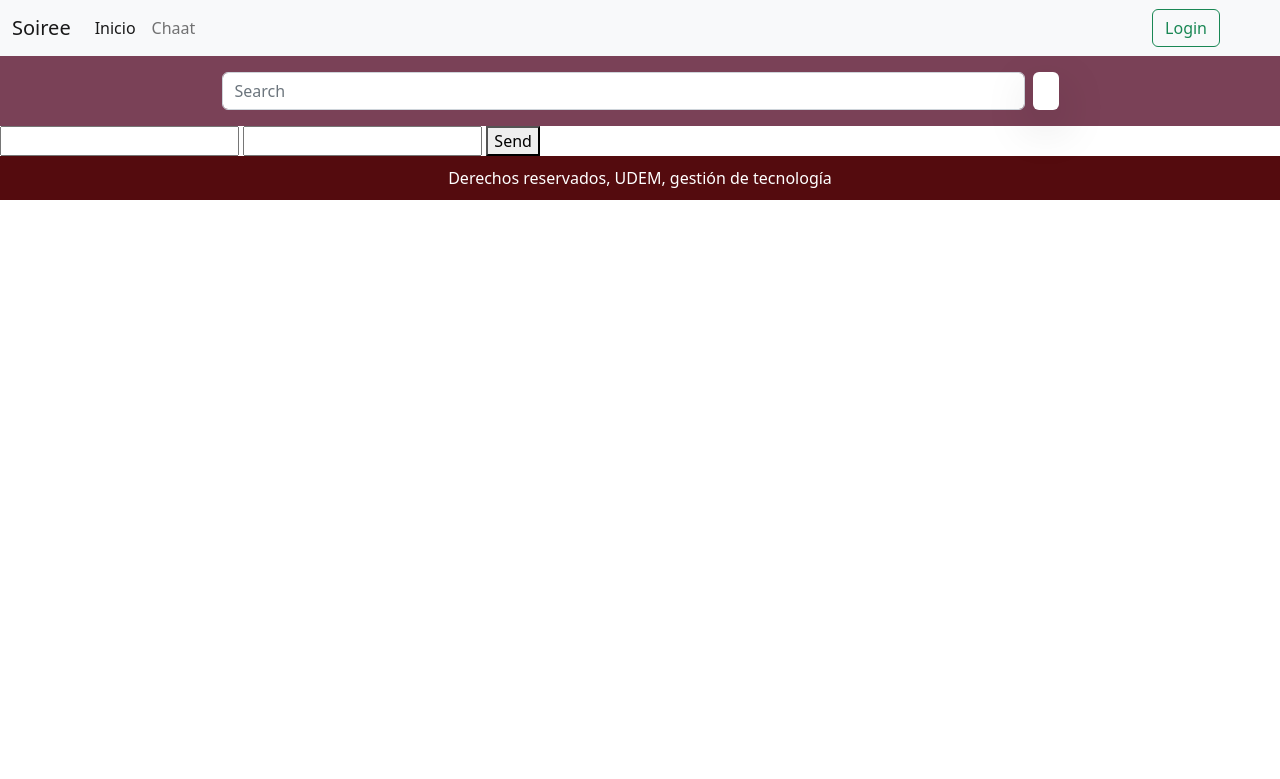
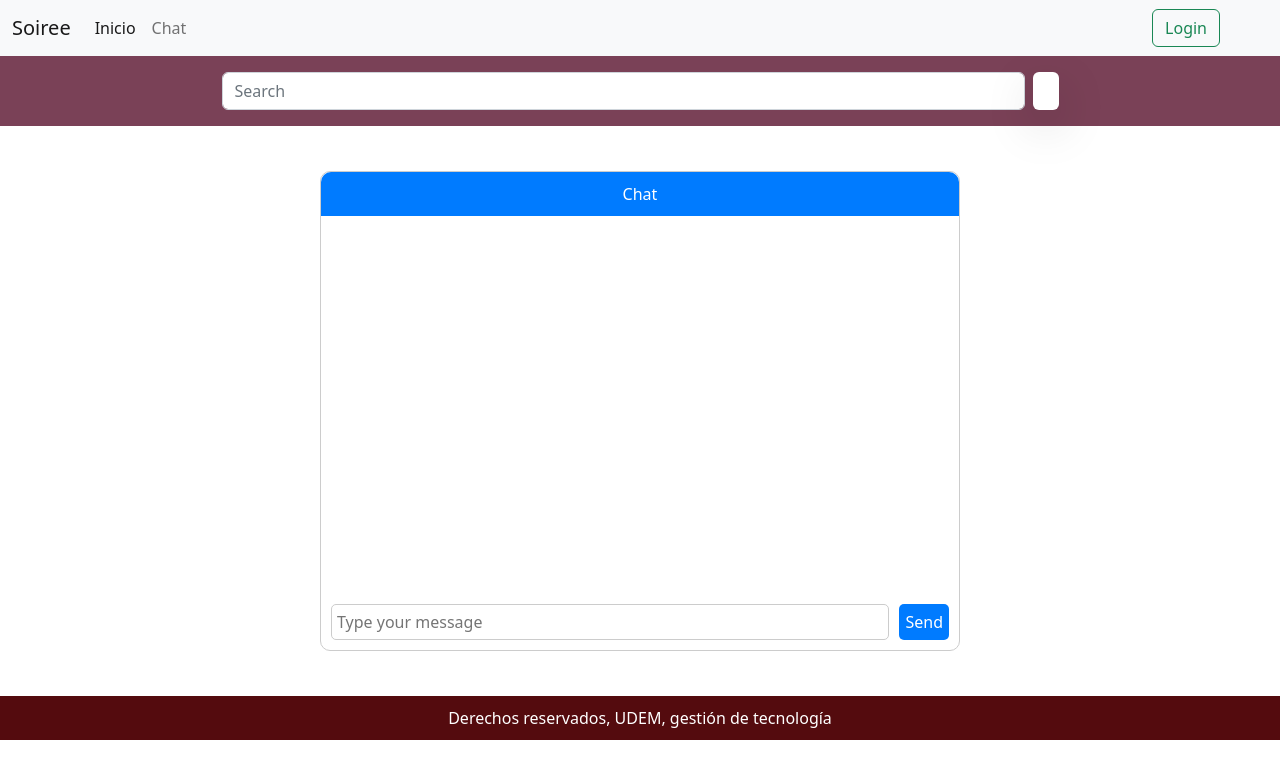
Before and after one commit to Cuevas2402/event-plus, a Flask app: page /chat in a window 1280 px wide. Shown: the top 779 px of the page. Run offline with Flask 2, Linux system fonts and the light colour scheme; parts of the project's set-up code (start-up, migrations or seed data) failed here and were passed over; some libraries are stand-ins or nearby versions.

Commit message:
Añadir plantilla de chat bot

```diff
--- /dev/null
+++ b/app/static/styles/chat.css
@@ -0,0 +1,50 @@
+.chat-box {
+    width: 40rem;
+    height: 30rem;
+    margin-top: 3.5%;
+    margin-bottom: 3.5%;
+    border: 1px solid #ccc;
+    border-radius: 10px;
+    display: flex;
+    flex-direction: column;
+}
+
+.chat-header {
+    background-color: #007bff;
+    color: white;
+    text-align: center;
+    padding: 10px;
+    border-top-left-radius: 10px;
+    border-top-right-radius: 10px;
+}
+
+.chat-messages {
+    flex: 1;
+    padding: 10px;
+    overflow-y: auto;
+}
+
+.chat-input {
+    display: flex;
+    padding: 10px;
+}
+
+input[type="text"] {
+    flex: 1;
+    padding: 5px;
+    border: 1px solid #ccc;
+    border-radius: 5px;
+    margin-right: 10px;
+}
+
+#send-button {
+    background-color: #007bff;
+    color: white;
+    border: none;
+    border-radius: 5px;
+    cursor: pointer;
+}
+
+#send-button:hover {
+    background-color: #0056b3;
+}
--- a/app/templates/components/navbar.html
+++ b/app/templates/components/navbar.html
@@ -12,7 +12,7 @@
                     <a class="nav-link active" aria-current="page" href="{{ url_for('main_page')}}">Inicio</a>
                 </li>
                 <li class="nav-item">
-                    <a class="nav-link" href="{{ url_for('show_chat')}}">Chaat</a>
+                    <a class="nav-link" href="{{ url_for('show_chat')}}">Chat</a>
                 </li>
             </ul>
             {% if session['logged'] %}
--- a/app/templates/pages/chat.html
+++ b/app/templates/pages/chat.html
@@ -5,17 +5,26 @@
 {% block head %}
 	{{ super() }}
     <script src="https://cdnjs.cloudflare.com/ajax/libs/socket.io/4.7.2/socket.io.js" integrity="sha512-zoJXRvW2gC8Z0Xo3lBbao5+AS3g6YWr5ztKqaicua11xHo+AvE1b0lT9ODgrHTmNUxeCw0Ry4BGRYZfXu70weg==" crossorigin="anonymous" referrerpolicy="no-referrer"></script>
+    <link rel="stylesheet" href="{{ url_for('static', filename='styles/chat.css')}}">
 {% endblock %}
 
 {% block heading %} Chat {% endblock %}
 
 {% block main %}
-    <div class="container" id="messages">
+    <div class="d-flex justify-content-center">
+
+        <div class="chat-box">
+            <div class="chat-header">Chat</div>
+            <div class="chat-messages" id="chat-messages">
+                <!-- Aqui es donde los mensajes se les hace append -->
+            </div>
+            <div class="chat-input">
+                <input type="text" id="message-input" placeholder="Type your message">
+                <button id="send-button">Send</button>
+            </div>
+        </div>
 
     </div>
-    <input type="text" id="username">
-    <input type="text" id="message">
-    <button id="send">Send</button>
 
 {% endblock %}
 
@@ -30,14 +39,49 @@
             });
 
             socket.on('message', function(data){
-               $('#messages').append($('<p>').text(data));
+                console.log(data);
+
+                const messageElement = document.createElement("div");
+                messageElement.textContent = data;
+
+                $('#chat-messages').append(messageElement);
+                $('#message-input').val("");
+
             });
 
-            $('#send').on('click', ()=>{
-                socket.send($('#username').val() + ': '+$('#message').val());
-                $('#message').val('');
+            $('#send-button').on('click', () =>{
+
+                const message = $('#message-input').val();
+
+                $('#chat-messages').append('<div> User: '+message+'</div>');
+
+                if (message) {
+
+                    socket.send("Bot: "+ message);
+                    $('#message').val('');
+
+                }
             });
+
         });
     </script>
 
+    <!--<script>
+        document.addEventListener("DOMContentLoaded", function() {
+        const chatMessages = document.getElementById("chat-messages");
+        const messageInput = document.getElementById("message-input");
+        const sendButton = document.getElementById("send-button");
+
+        sendButton.addEventListener("click", function() {
+                const message = messageInput.value;
+                if (message) {
+                    const messageElement = document.createElement("div");
+                    messageElement.textContent = message;
+                    chatMessages.appendChild(messageElement);
+                    messageInput.value = "";
+                }
+            });
+        });
+    </script>-->
+
 {% endblock %}
```
Also changed, not shown: app/templates/pages/chat_prueba.html (added, +39 -0 lines).
